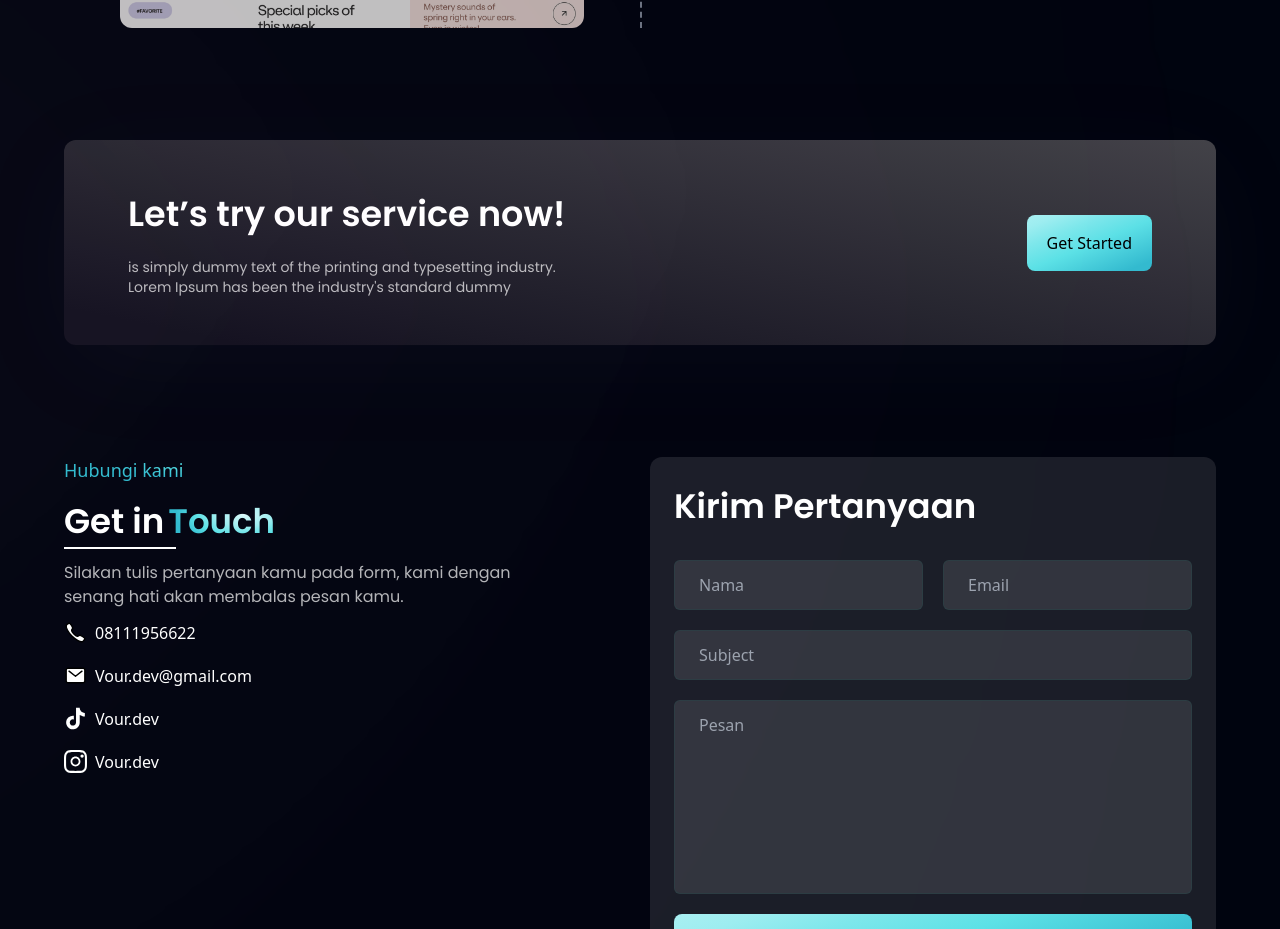
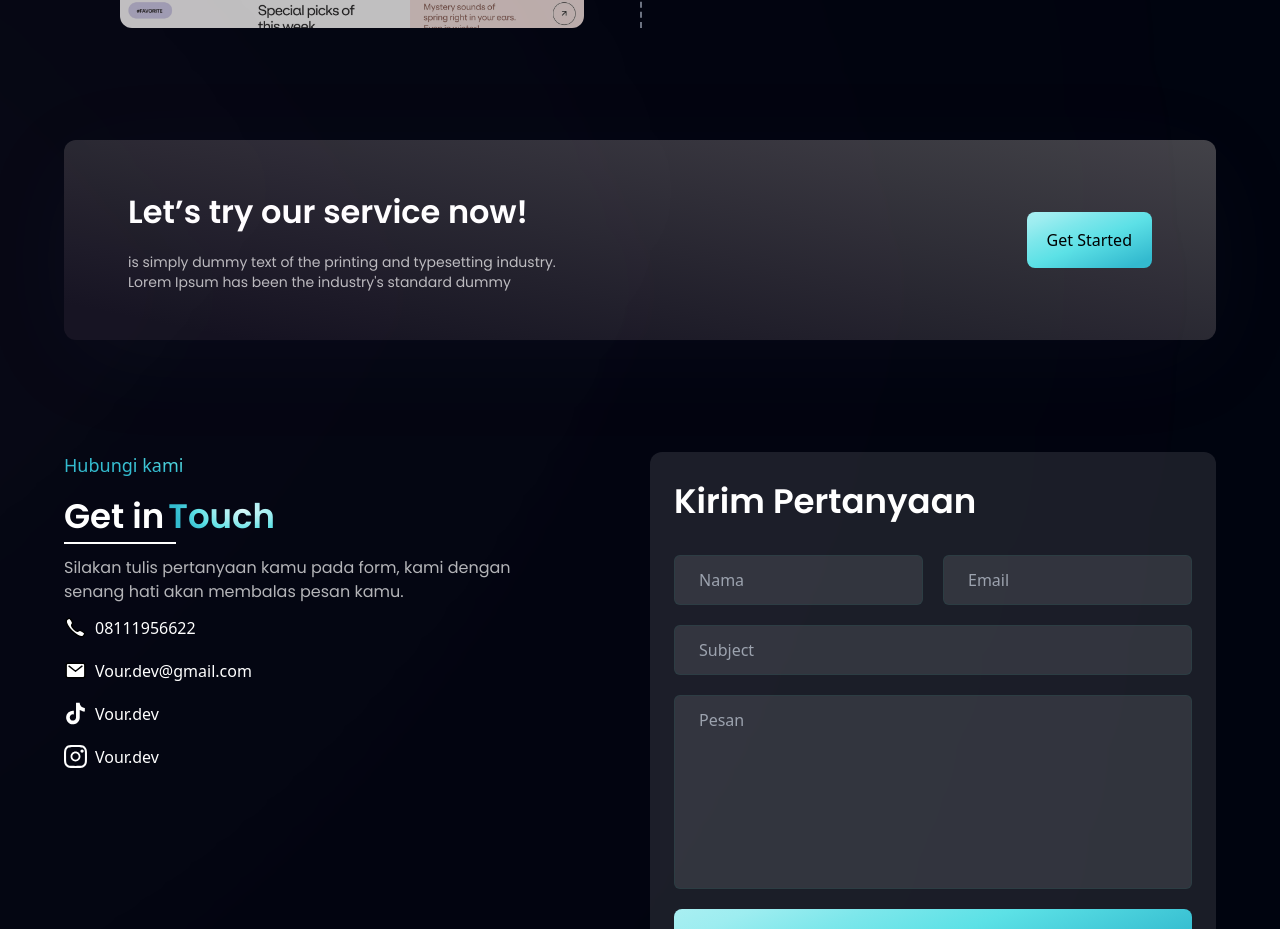
Before and after one commit to ZoD3V/vour.dev, a React (Vite) app: page / in a window 1280 px wide. Shown: the part 2718-3647 px from the top of the page. Built offline with nearby package versions, Linux system fonts and the light colour scheme.

Commit message:
update/text-leading

```diff
--- a/src/components/Billing.jsx
+++ b/src/components/Billing.jsx
@@ -21,7 +21,7 @@ const Billing = () => {
       <TypingText title="Pekerjaan kami" />
       <motion.h1
         variants={fadeIn("up", "tween", 0.2, 1)}
-        className="font-poppins font-semibold text-white ss:text-[42px] text-[30px] leading-[55px] max-w-full md:max-w-[600px] text-center mb-3 sm:mb-10"
+        className="font-poppins font-semibold text-white ss:text-[42px] text-[30px] leading-[42px] md:leading-[55px] max-w-full md:max-w-[600px] text-center mb-3 sm:mb-10"
       >
         Hasil Pekerjaan yang telah kami selesaikan
       </motion.h1>
--- a/src/components/Business.jsx
+++ b/src/components/Business.jsx
@@ -17,7 +17,7 @@ const Business = () => {
       <TypingText title="Digitalkan bisnis Anda sekarang juga"/>
       <motion.h1
       variants={fadeIn('up','tween',0.2,1)}
-      className="font-poppins font-semibold text-white ss:text-[42px] text-[30px] leading-[55px] max-w-full md:max-w-[600px] text-center mb-3 sm:mb-10">
+      className="font-poppins font-semibold text-white ss:text-[42px] text-[30px] leading-[42px] md:leading-[55px] max-w-full md:max-w-[600px] text-center mb-3 sm:mb-10">
         Kenapa anda harus mengunakan jasa kami
       </motion.h1>
 
--- a/src/components/CardDeal.jsx
+++ b/src/components/CardDeal.jsx
@@ -1,4 +1,4 @@
-import React from 'react'
+import React from "react";
 import styles from "../style";
 import { motion } from "framer-motion";
 import { fadeIn, staggerContainer } from "../utils/motions";
@@ -10,20 +10,21 @@ const CardDeal = () => {
       initial="hidden"
       whileInView="show"
       viewport={{ once: true, amount: 0.25 }}
-      className={`${styles.flexCenter} hidden md:block flex-col md:mb-28 mb-6 mt-24 gap-2 relative z-[5]`}
+      className={`${styles.flexCenter}  flex-col md:mb-28 mb-14 mt-14 md:mt-24 gap-2 relative z-[5]`}
     >
       <motion.div
         variants={fadeIn("up", "tween", 0.2, 1)}
-      className="w-full rounded-xl box-shadow bg-black-gradient-2 p-12 hidden md:flex gap-4 items-center justify-between flex-1 lg:px-16 xl:px-20">
-        <div className="flex flex-col gap-4">
-        <h1 className="font-poppins font-semibold text-white ss:text-[35px] text-[30px] max-w-full text-start">
+        className="w-full rounded-xl box-shadow bg-black-gradient-2 p-8 md:p-12 flex flex-col md:flex-row gap-3 md:gap-4 items-center justify-between flex-1 lg:px-16 xl:px-20"
+      >
+        <div className="flex flex-col gap-3 md:gap-4">
+          <h1 className="font-poppins font-semibold text-white ss:text-[32px] text-[24px] max-w-full text-center md:text-start">
             Let’s try our service now!
           </h1>
           <p
-          className={`font-poppins font-normal text-dimWhite w-full sm:max-w-[470px] text-xs sm:text-sm leading-[15px]`}
+            className={`font-poppins font-normal text-dimWhite w-full sm:max-w-[470px] text-xs sm:text-sm leading-[15px] text-center md:text-start`}
           >
-           is simply dummy text of the printing and typesetting industry. Lorem
-          Ipsum has been the industry's standard dummy
+             is simply dummy text of the printing and typesetting industry.
+            Lorem Ipsum has been the industry's standard dummy
           </p>
         </div>
 
@@ -32,8 +33,9 @@ const CardDeal = () => {
         </button>
       </motion.div>
       <div className="absolute z-[3] -left-1/2 top-0 w-[50%] h-[50%] rounded-full white__gradient" />
-      <div className="absolute z-[0] w-[50%] h-[50%] -left-1/2 bottom-0 rounded-full pink__gradient" />    </motion.section>
+      <div className="absolute z-[0] w-[50%] h-[50%] -left-1/2 bottom-0 rounded-full pink__gradient" />{" "}
+    </motion.section>
   );
-}
+};
 
-export default CardDeal
+export default CardDeal;
--- a/src/components/Footer.jsx
+++ b/src/components/Footer.jsx
@@ -51,7 +51,7 @@ const Footer = () => {
             key={social.id}
             src={social.icon}
             alt={social.id}
-            className={`w-[21px] h-[21px] object-contain cursor-pointer ${
+            className={`w-[23px] h-[23px] object-contain cursor-pointer ${
               index !== socialMedia.length - 1 ? "mr-6" : "mr-0"
             }`}
             onClick={() => window.open(social.link)}
```
Lines whose indentation alone changed are shown as unchanged.
